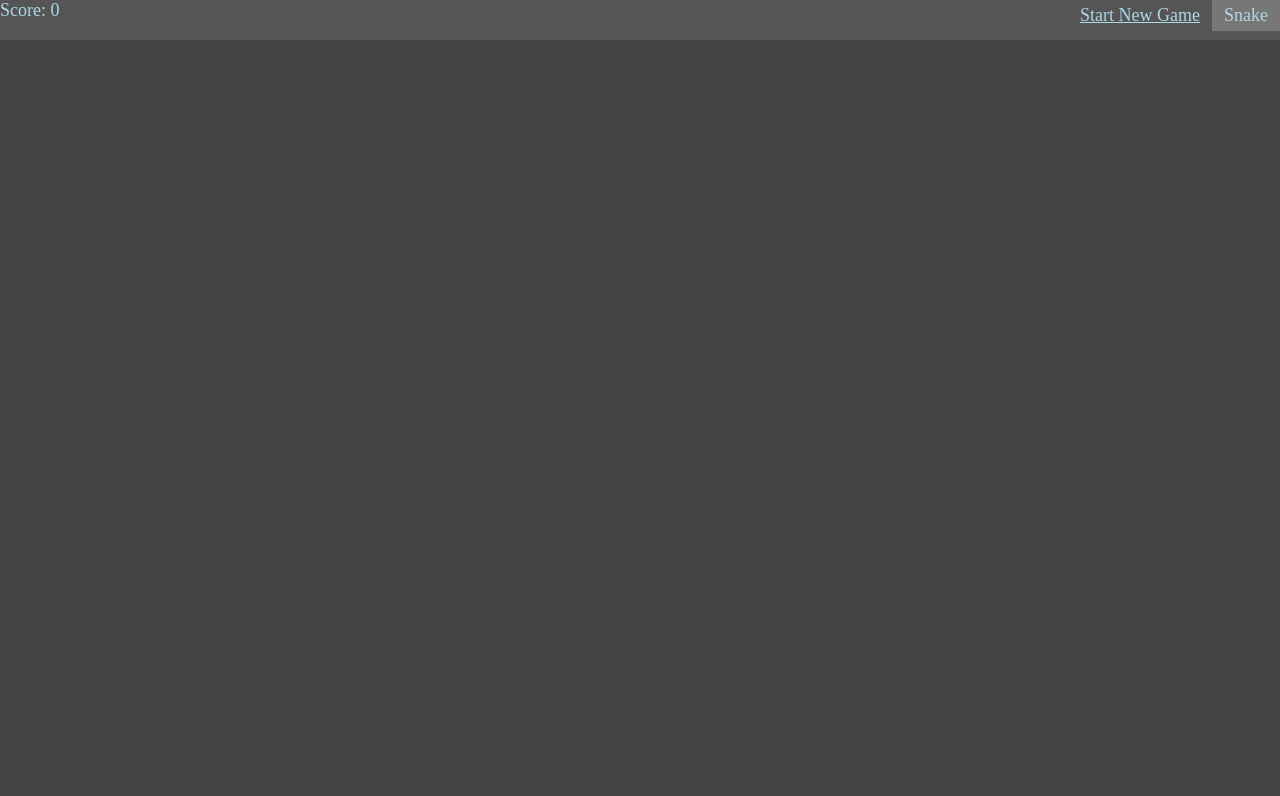
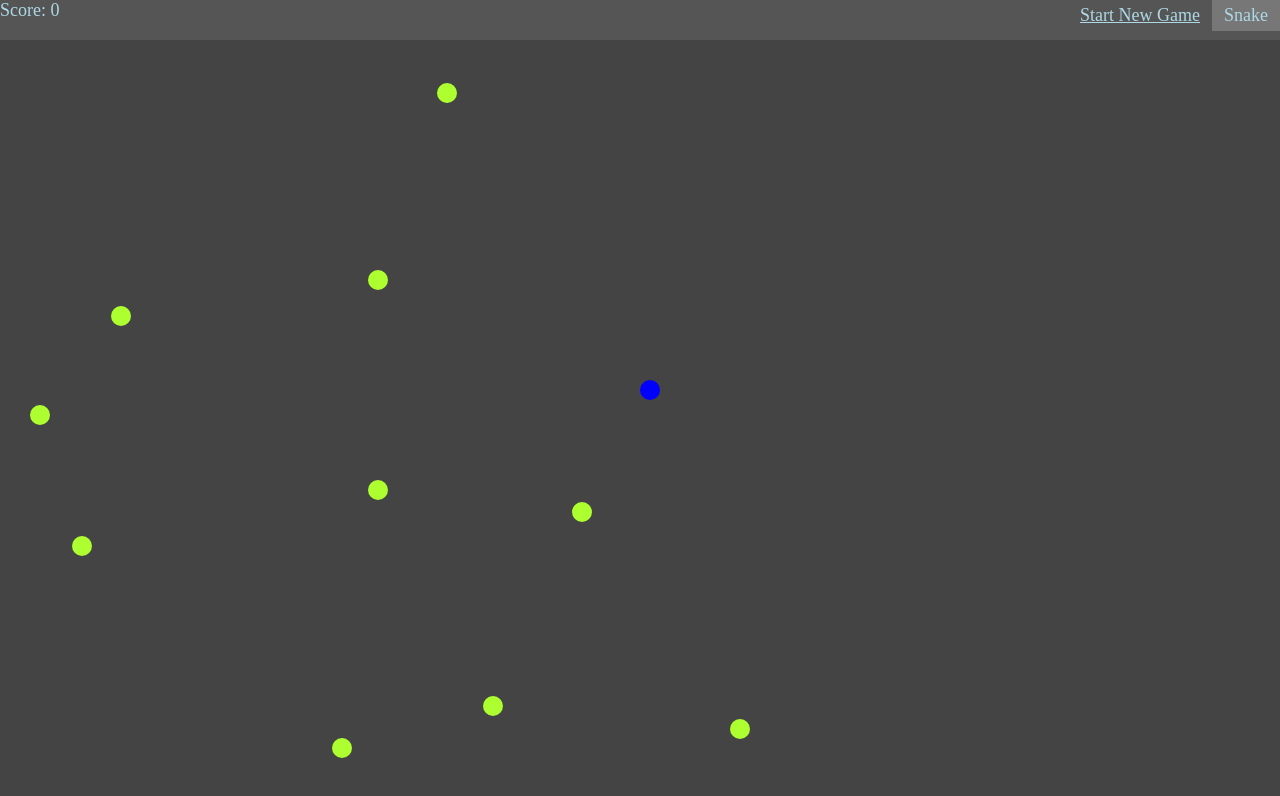
Before and after one commit to KaroleeC/SnakeGame, a website: page snakeGame.html in a window 1280 px wide. Both pictures are taken after a click on the link "Start New Game". Drawn offline with Linux system fonts and the light colour scheme.

Commit message:
Fixed bug.

```diff
--- a/snakeGame.html
+++ b/snakeGame.html
@@ -7,9 +7,9 @@
   <title>Classic Snake</title>
   <link rel="stylesheet" type="text/css" href="styles.css" />
   <script src="lib/jquery.js"></script>
-  <script> src="src/basic.js"</script>
-  <script> src="src/fruit.js"</script>
-  <script> src="src/snake.js"</script>
+  <script src="src/basic.js"></script>
+  <script src="src/fruit.js"></script>
+  <script src="src/snake.js"></script>
   <script src="src/snakeTail.js"></script>
 </head>
 <body>
--- a/src/index.js
+++ b/src/index.js
@@ -49,8 +49,8 @@ const startGame = function() {
       Math.random() * 1000
     );
     $('.gameBoard').append(fruit.$node);
-    fruit.$node.attr('id', window.sprites.length);
-    window.sprites.push(fruit);
+    fruit.$node.attr('id', window.fruit.length);
+    window.fruit.push(fruit);
   }
   //spawn 1 snake
   var snake = new makeSnakeSprite(
```
